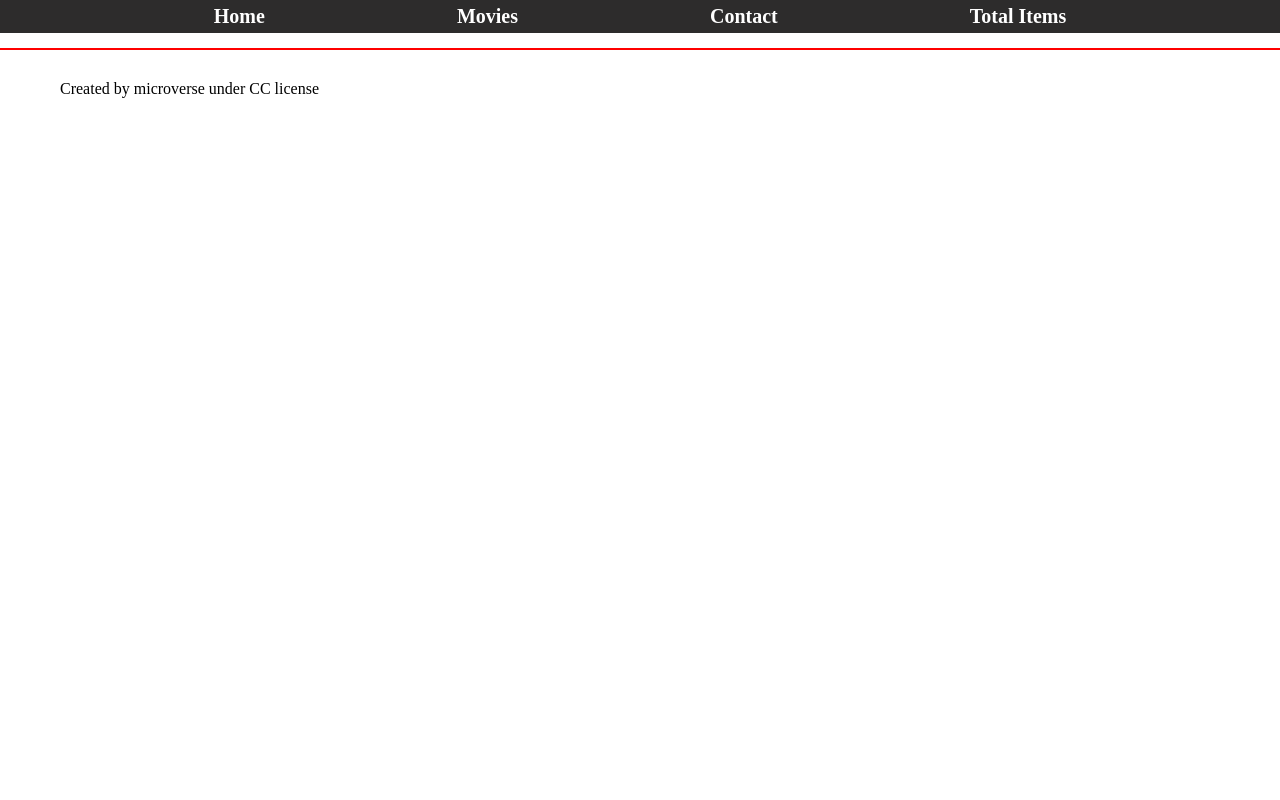
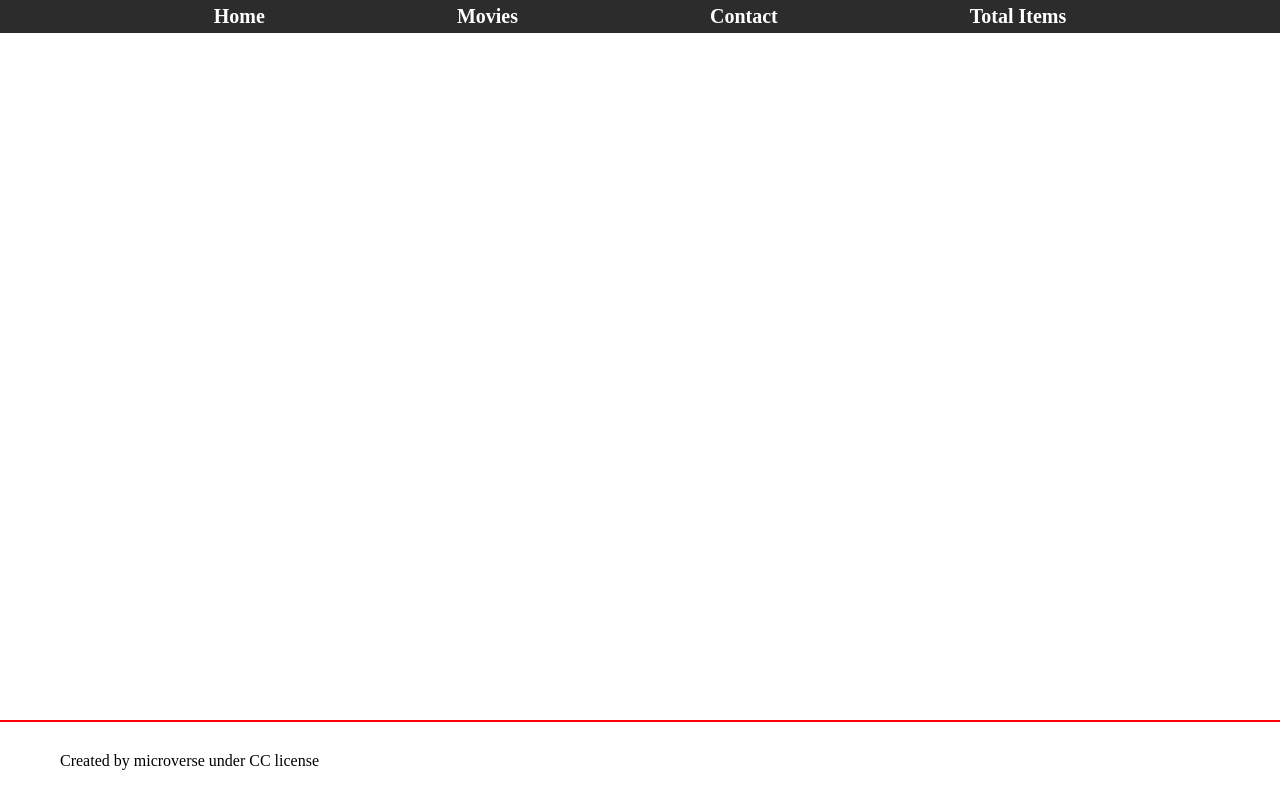
Before and after one commit to Moise-code/final-Javascipt-capstone-project, a website built with webpack: page src/index.html in a window 1280 px wide. Built offline with nearby package versions, Linux system fonts and the light colour scheme.

Commit message:
positioning footer to the bottom

```diff
--- a/src/main.css
+++ b/src/main.css
@@ -2,6 +2,11 @@
   margin: 0;
   box-sizing: border-box;
   padding: 0;
+}
+body{
+  min-height: 100vh;
+  display: flex;
+  flex-direction: column;
 }
 
 .nav-menu {
@@ -37,7 +42,9 @@
   color: #fff;
   text-decoration: none;
 }
-
+footer{
+  margin-top: auto;
+}
 .footer-content {
     display: flex;
     padding: 30px 60px;
```
